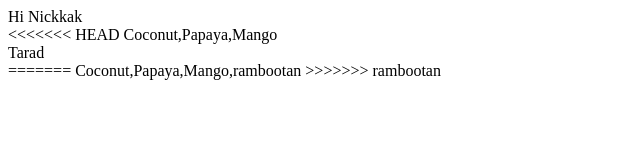
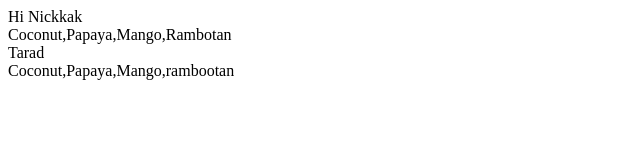
Before and after one commit to mewJi/html-tutorial, a plain HTML site: page index.html in a window 1280 px wide. Shown: the whole page, without its empty margins (0-640 px from the left). Drawn offline with Linux system fonts and the light colour scheme.

Commit message:
แก้งาน

```diff
--- a/index.html
+++ b/index.html
@@ -1,15 +1,12 @@
 <html>
     <head>Hi</head>
     <body>Nickkak <br>
-<<<<<<< HEAD
-        Coconut,Papaya,Mango
+        Coconut,Papaya,Mango,Rambotan
 
 
         <div>
             Tarad
         </div>
-=======
         Coconut,Papaya,Mango,rambootan
->>>>>>> rambootan
     </body>
 </html>
```
